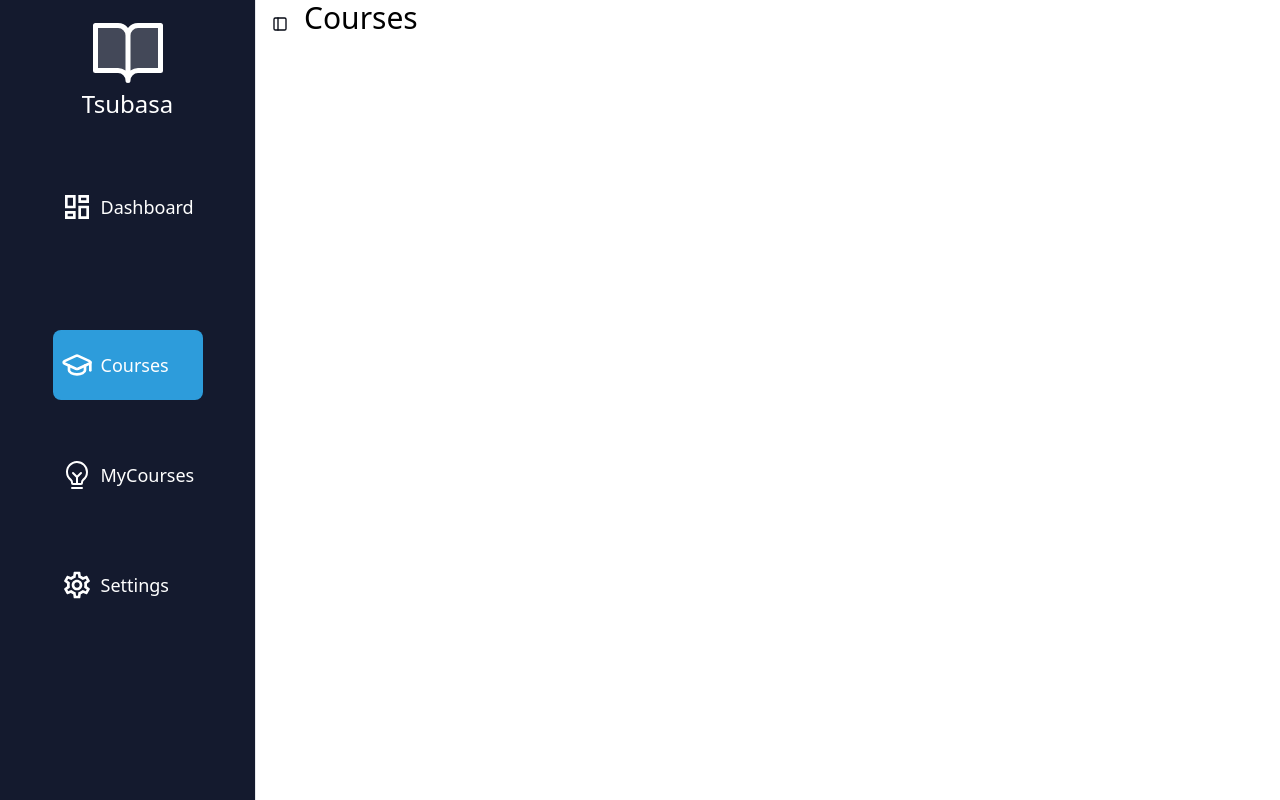
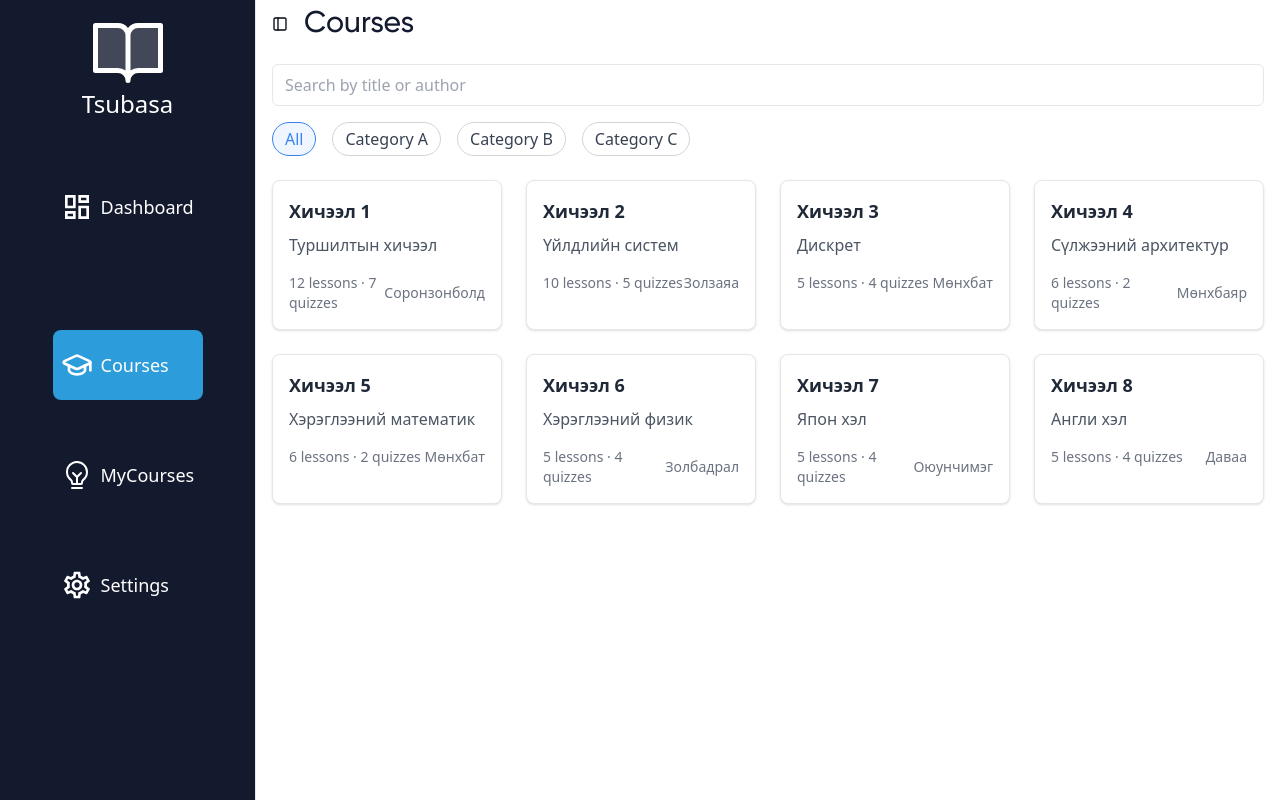
Before and after one commit to PQ-007/Tsubasa-pro, a React (Vite) app in the folder tsubasa/: page /courses in a window 1280 px wide. Built offline with nearby package versions, Linux system fonts and the light colour scheme.

Commit message:
course underdev2

```diff
--- /dev/null
+++ b/tsubasa/src/pages/Courses/cardsData.jsx
@@ -0,0 +1,165 @@
+import React, { useState } from "react";
+
+
+const cardsData = [
+  {
+    id: 1,
+    title: "Хичээл 1",
+    description: "Туршилтын хичээл",
+    lessons: 12,
+    quizzes: 7,
+    author: "Соронзонболд",
+    category: "Category A",
+  },
+  {
+    id: 2,
+    title: "Хичээл 2",
+    description: "Үйлдлийн систем",
+    lessons: 10,
+    quizzes: 5,
+    author: "Золзаяа",
+    category: "Category B",
+  },
+  {
+    id: 3,
+    title: "Хичээл 3",
+    description: "Дискрет",
+    lessons: 5,
+    quizzes: 4,
+    author: "Мөнхбат",
+    category: "Category C",
+  },
+  {
+    id: 4,
+    title: "Хичээл 4",
+    description: "Сүлжээний архитектур",
+    lessons: 6,
+    quizzes: 2,
+    author: "Мөнхбаяр",
+    category: "Category A",
+  },
+  {
+    id: 5,
+    title: "Хичээл 5",
+    description: "Хэрэглээний математик",
+    lessons: 6,
+    quizzes: 2,
+    author: "Мөнхбат",
+    category: "Category A",
+  },
+  {
+    id: 6,
+    title: "Хичээл 6",
+    description: "Хэрэглээний физик",
+    lessons: 5,
+    quizzes: 4,
+    author: "Золбадрал",
+    category: "Category C",
+  },
+  {
+    id: 7,
+    title: "Хичээл 7",
+    description: "Япон хэл",
+    lessons: 5,
+    quizzes: 4,
+    author: "Оюунчимэг",
+    category: "Category B",
+  },
+  {
+    id: 6,
+    title: "Хичээл 8",
+    description: "Англи хэл",
+    lessons: 5,
+    quizzes: 4,
+    author: "Даваа",
+    category: "Category C",
+  },
+
+];
+
+const FilterableCards = () => {
+  const [selectedCategory, setSelectedCategory] = useState("All");
+  const [searchTerm, setSearchTerm] = useState("");
+  const [selectedCard, setSelectedCard] = useState(null);
+
+  const categories = ["All", "Category A", "Category B", "Category C"];
+
+  const filteredCards = cardsData.filter((card) => {
+    const matchesCategory =
+      selectedCategory === "All" || card.category === selectedCategory;
+    const matchesSearch =
+      card.title.toLowerCase().includes(searchTerm.toLowerCase()) ||
+      card.author.toLowerCase().includes(searchTerm.toLowerCase());
+    return matchesCategory && matchesSearch;
+  });
+
+  const handleCardClick = (card) => {
+    setSelectedCard(card);
+  };
+
+  return (
+    <div className="p-4">
+      {/* Search Input */}
+      <div className="mb-4">
+        <input
+          type="text"
+          placeholder="Search by title or author"
+          value={searchTerm}
+          onChange={(e) => setSearchTerm(e.target.value)}
+          className="w-full px-3 py-2 border rounded-md"
+        />
+      </div>
+
+      {/* Filter Buttons */}
+      <div className="flex gap-4 mb-6">
+        {categories.map((category) => (
+          <button
+            key={category}
+            onClick={() => setSelectedCategory(category)}
+            className={`px-3 py-1 rounded-full border transition ${
+              selectedCategory === category
+                ? "bg-blue-50 text-blue-500 border-blue-500"
+                : "bg-white text-gray-700 border-gray-300 hover:bg-gray-100"
+            }`}
+          >
+            {category}
+          </button>
+        ))}
+      </div>
+
+      {/* Cards Grid */}
+      <div className="grid grid-cols-1 sm:grid-cols-2 lg:grid-cols-4 gap-6">
+        {filteredCards.map((card) => (
+          <div
+            key={card.id}
+            className="bg-white rounded-lg shadow p-4 border border-gray-200 cursor-pointer"
+            onClick={() => handleCardClick(card)}
+          >
+            <div>
+              <h3 className="text-lg font-semibold text-gray-800 mb-2">
+                {card.title}
+              </h3>
+              <p className="text-gray-600 mb-4">{card.description}</p>
+            </div>
+            <div className="flex justify-between items-center text-sm text-gray-500">
+              <p>
+                {card.lessons} lessons · {card.quizzes} quizzes
+              </p>
+              <p>{card.author}</p>
+            </div>
+          </div>
+        ))}
+      </div>
+
+      {/* Selected Card Content */}
+      {selectedCard && (
+        <div className="mt-6 p-4 bg-gray-100 rounded-lg">
+          <h2 className="text-xl font-bold">{selectedCard.title}</h2>
+          <p className="mt-2">{selectedCard.content}</p>
+        </div>
+      )}
+    </div>
+  );
+};
+
+export default FilterableCards;
--- a/tsubasa/src/pages/Courses/index.jsx
+++ b/tsubasa/src/pages/Courses/index.jsx
@@ -1,15 +1,22 @@
+import React from "react";
 import { SidebarTrigger } from "@/components/ui/sidebar";
-
-
+import FilterableCards from "./cardsData.jsx";
 
 
 const Courses = () => {
-    return <div className="flex flex-col h-screen grp">
-        <div className="flex item-center">
-            <SidebarTrigger/>
-            <h1 className="text-3xl text-black">Courses</h1>
-        </div>
-        </div>;
-  };
+  return (
+    <div className="flex flex-col h-screen">
+      <div className="flex items-center">
+        <SidebarTrigger />
+        <h1 className="text-[#141a2e] font-gilroy text-3xl">Courses</h1>
+      </div>
 
-  export default Courses;
+      <div className="flex-grow">
+        <FilterableCards />
+
+      </div>
+    </div>
+  );
+};
+
+export default Courses;
--- a/tsubasa/src/pages/Courses/navBar.jsx
+++ b/tsubasa/src/pages/Courses/navBar.jsx
@@ -0,0 +1,89 @@
+import React from 'react';
+
+const navBar = () => {
+  return (
+    <div className="p-4">
+      {/* Top bar */}
+      <div className="border-b-2 border-purple-400">
+        {/* Title Section */}
+        <div className="flex justify-between items-center py-4">
+          <div>
+            <h1 className="text-2xl font-bold">Course Catalog</h1>
+            <p className="text-gray-500">My Courses / catalog</p>
+          </div>
+          {/* Icons Section */}
+          <div className="flex items-center space-x-4">
+            {/* Search Input */}
+            <div className="relative">
+              <input
+                type="text"
+                placeholder="search"
+                className="border rounded-full px-4 py-2 text-sm focus:outline-none"
+              />
+              <svg
+                xmlns="http://www.w3.org/2000/svg"
+                fill="none"
+                viewBox="0 0 24 24"
+                strokeWidth="2"
+                stroke="currentColor"
+                className="w-5 h-5 absolute right-3 top-2 text-gray-500"
+              >
+                <path
+                  strokeLinecap="round"
+                  strokeLinejoin="round"
+                  d="M21 21l-4.35-4.35M16.65 10.65a6 6 0 1 1-12 0 6 6 0 0 1 12 0z"
+                />
+              </svg>
+            </div>
+            {/* Notification Icon */}
+            <button>
+              <svg
+                xmlns="http://www.w3.org/2000/svg"
+                fill="none"
+                viewBox="0 0 24 24"
+                strokeWidth="2"
+                stroke="currentColor"
+                className="w-6 h-6 text-gray-600"
+              >
+                <path
+                  strokeLinecap="round"
+                  strokeLinejoin="round"
+                  d="M15 17h5l-1.405-4.215a1 1 0 0 0-.948-.785H8.705a1 1 0 0 0-.948.785L6 17h5m4-4a4 4 0 1 0-8 0m8 0v1a4 4 0 0 1-8 0v-1m8-8a4 4 0 1 1-8 0"
+                />
+              </svg>
+            </button>
+            {/* Settings Icon */}
+            <button>
+              <svg
+                xmlns="http://www.w3.org/2000/svg"
+                fill="none"
+                viewBox="0 0 24 24"
+                strokeWidth="2"
+                stroke="currentColor"
+                className="w-6 h-6 text-gray-600"
+              >
+                <path
+                  strokeLinecap="round"
+                  strokeLinejoin="round"
+                  d="M12 15.25a3.25 3.25 0 1 0 0-6.5 3.25 3.25 0 0 0 0 6.5z"
+                />
+                <path
+                  strokeLinecap="round"
+                  strokeLinejoin="round"
+                  d="M19.25 12a7.25 7.25 0 0 0-14.5 0 7.25 7.25 0 0 0 14.5 0z"
+                />
+              </svg>
+            </button>
+          </div>
+        </div>
+      </div>
+
+      {/* Main Content */}
+      <div className="py-4">
+        <p className="text-gray-500 italic">No courses available</p>
+      </div>
+    </div>
+  );
+};
+
+export default navBar;
```
